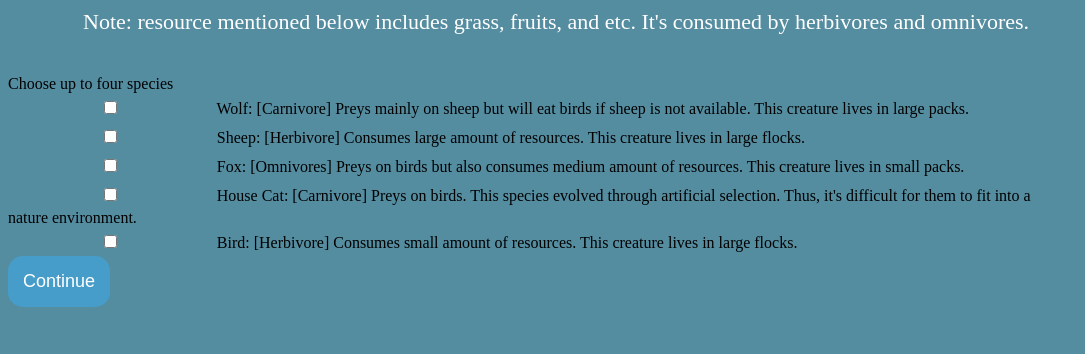
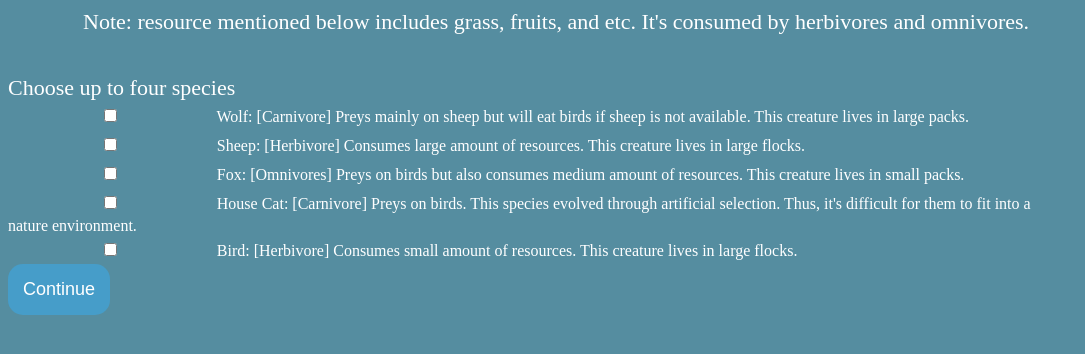
Before and after one commit to Sahra-Zhou/ecoSim, a website: page userChoice.html in a window 1280 px wide. Shown: the part 132-486 px from the top of the page, without its empty margins (0-1085 px from the left). Drawn offline with Linux system fonts and the light colour scheme.

Commit message:
fix styling

```diff
--- a/game.js
+++ b/game.js
@@ -669,8 +669,8 @@ function preload ()
     this.load.setBaseURL('http://labs.phaser.io');
 
     // load image
-    this.load.image('tile', "https://ecosimulator.netlify.app/creatures_images.jpg");
-    //this.load.image('tile', 'http://localhost:8888/creatures_images.jpg');
+    //this.load.image('tile', "https://ecosimulator.netlify.app/creatures_images.jpg");
+    this.load.image('tile', 'http://localhost:8888/creatures_images.jpg');
 
 }
 
--- a/userChoice.html
+++ b/userChoice.html
@@ -12,26 +12,26 @@
 <button class="btn-env" value="Plain" onclick="checked(this.value)">Plain: Abundant resources</button>
 <button class="btn-env" value="Island" onclick="checked(this.value)">Island: Limited resources</button> -->
 <br>
-<label for="environment">Choose up to four species</label>
+<label for="environment" style="color: #ffffff; font-size: 22px;">Choose up to four species</label>
 <br>
-<label for="accept">
+<label for="accept" style="color: #ffffff;">
     <input type="checkbox" id="Wolf" name="accept" value="yes">  Wolf: [Carnivore] Preys mainly on sheep but will eat birds if sheep is not available. This creature lives in large packs.
  </label>
  <br>
- <label for="accept">
-    <input type="checkbox" id="Sheep" name="accept" value="yes">  Sheep: [Herbivore] Consumes large amount of resources. This creature lives in large flocks.
+ <label for="accept" style="color: #ffffff;">
+    <input type="checkbox" id="Sheep" name="accept" value="yes" >  Sheep: [Herbivore] Consumes large amount of resources. This creature lives in large flocks.
  </label>
  <br>
- <label for="accept">
-    <input type="checkbox" id="Fox" name="accept" value="yes">  Fox: [Omnivores] Preys on birds but also consumes medium amount of resources. This creature lives in small packs.
+ <label for="accept"style="color: #ffffff;">
+    <input type="checkbox" id="Fox" name="accept" value="yes" >  Fox: [Omnivores] Preys on birds but also consumes medium amount of resources. This creature lives in small packs.
  </label>
 
  <br>
- <label for="accept">
-    <input type="checkbox" id="Cat" name="accept" value="yes">  House Cat: [Carnivore] Preys on birds. This species evolved through artificial selection. Thus, it's difficult for them to fit into a nature environment.
+ <label for="accept" style="color: #ffffff;">
+    <input type="checkbox" id="Cat" name="accept" value="yes" >  House Cat: [Carnivore] Preys on birds. This species evolved through artificial selection. Thus, it's difficult for them to fit into a nature environment.
  </label>
  <br>
- <label for="accept">
+ <label for="accept" style="color: #ffffff;">
     <input type="checkbox" id="Bird" name="accept" value="yes">  Bird: [Herbivore] Consumes small amount of resources. This creature lives in large flocks.
  </label>
  <br>
```
